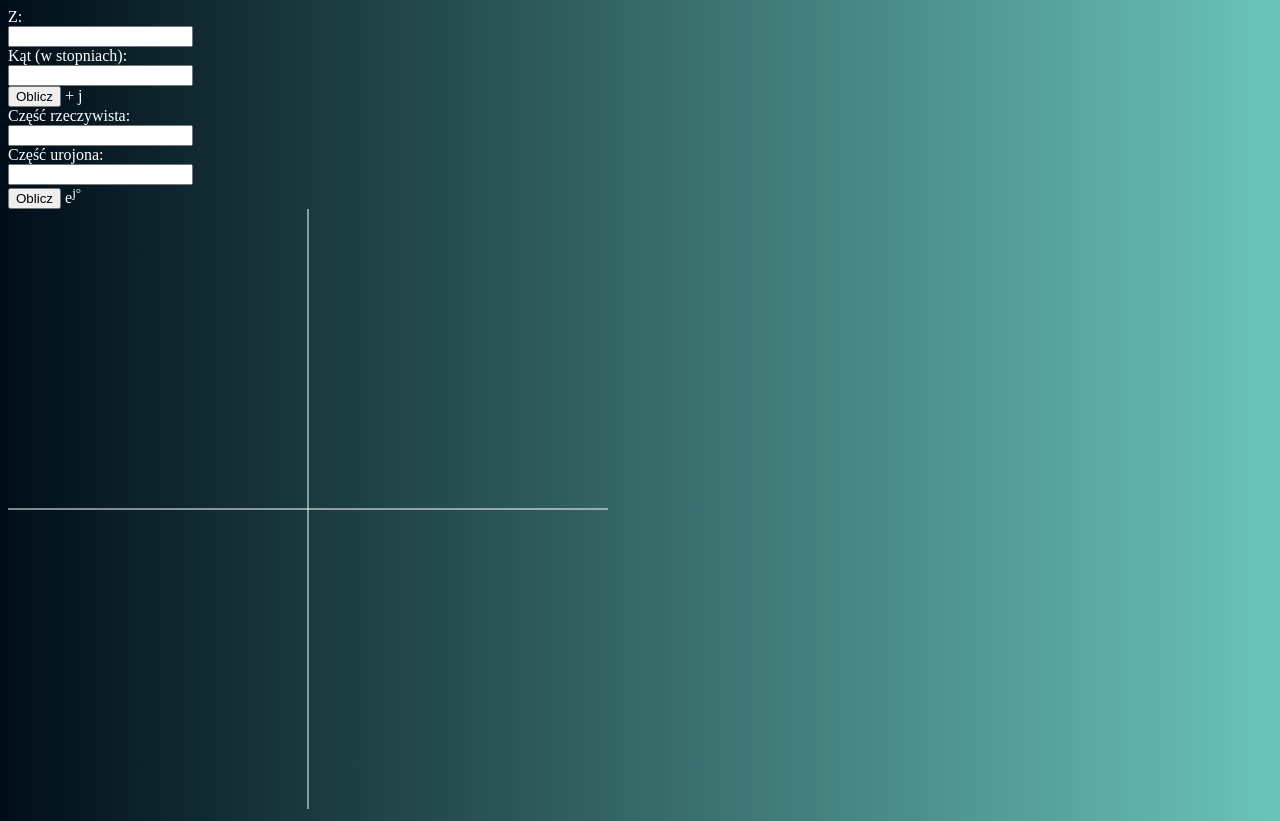
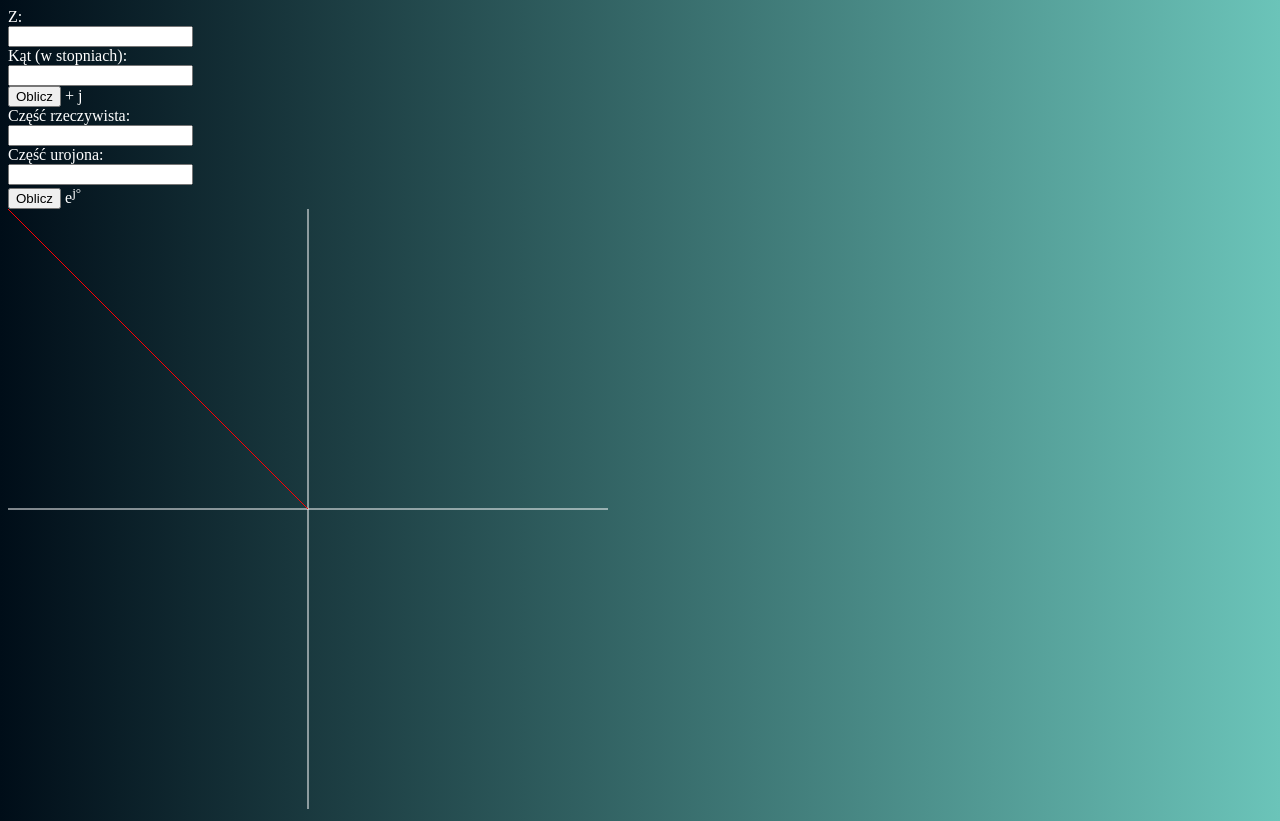
Before and after one commit to Lis0v/complex, a plain HTML site: page index.html in a window 1280 px wide. Drawn offline with Linux system fonts and the light colour scheme.

Commit message:
Update index.html

```diff
--- a/index.html
+++ b/index.html
@@ -42,7 +42,7 @@ color: white;
 			<svg width = "600" height = "600">
             <line x1 = "0" y1 = "300" x2 = "600" y2 = "300" style = "stroke:white;stroke-width:1"></line>
             <line x1 = "300" y1 = "0" x2 = "300" y2 = "600" style = "stroke:white;stroke-width:1"></line>
-            <line id = "penis2" x1 = "0" y1 = "0" x2 = "" y2 = "" style = "stroke:red;stroke-width:1"></line>
+            <line id = "penis2" x1 = "300" y1 = "300" x2 = "" y2 = "" style = "stroke:red;stroke-width:1"></line>
         </svg>
 
 </body>
```
